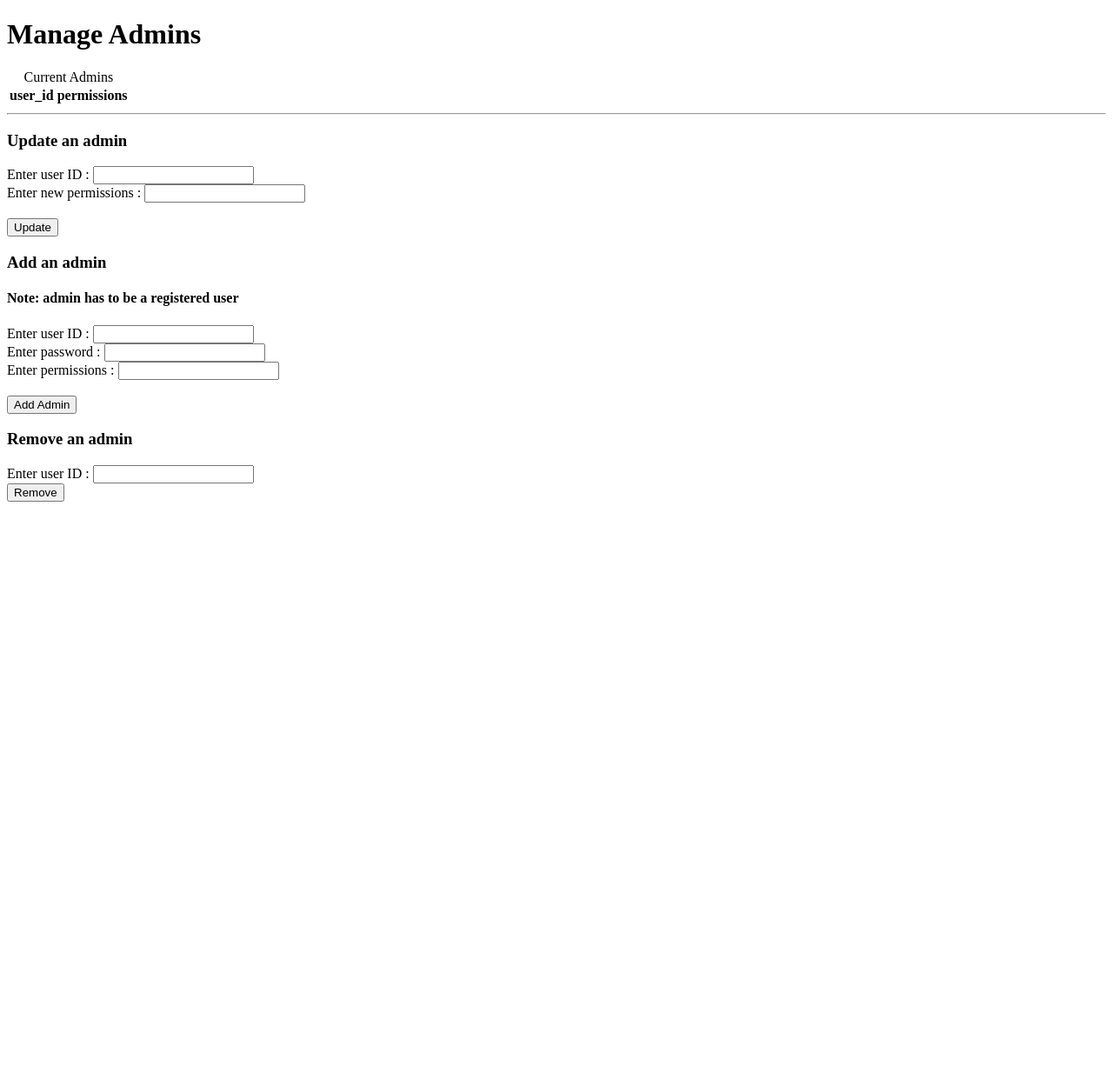
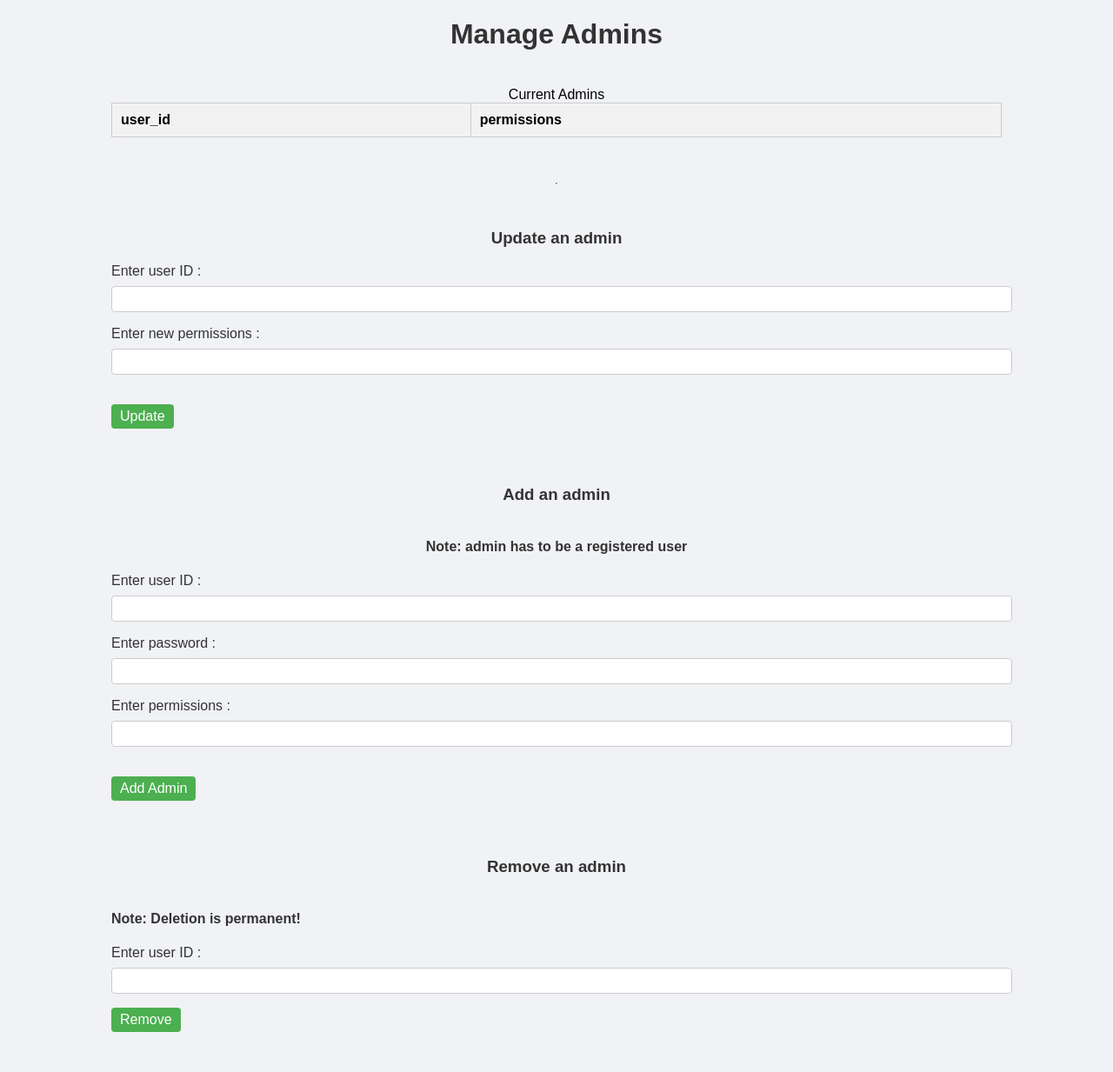
Before and after one commit to bdonong/IT2002---The-App, a Flask app: template templates/admin_update.html in a window 1280 px wide. Shown: the whole page at 87% size. Before the commit the page ends 577 px from the top, so only its background shows below. Run offline with Flask 3, Linux system fonts and the light colour scheme; the template is opened without the code that fills it, so the values that code supplies are empty; parts of the project's set-up code (start-up, migrations or seed data) failed here and were passed over.

Commit message:
Archived SQL codes, added admin management

```diff
--- a/templates/admin.html
+++ b/templates/admin.html
@@ -150,7 +150,7 @@
         <!--To join two tables together-->
         <form action="/admin/join_tables" method="POST" >
             <label for="databases"><h2>Database Selection (Cross Join)</h2></label>
-
+            <h4>Note: Please join 2 different tables</h4>
             <select id="db1" name="db1" required>
                 <option value="booking" selected>Booking</option>
                 <option value="property">Property</option>
--- a/templates/admin_update.html
+++ b/templates/admin_update.html
@@ -1,7 +1,83 @@
 <!DOCTYPE html>
 <html>
 <head>
-	<title>Manage Admins</title>
+    <title>Manage Admins</title>
+    <style>
+        body {
+            font-family: Arial, sans-serif;
+            margin: 0;
+            padding: 0;
+            background-color: #f0f2f5;
+            display: flex;
+            flex-direction: column;
+            align-items: center;
+        }
+
+        h1, h3, h4 {
+            color: #333;
+        }
+
+        table {
+            width: 80%;
+            border-collapse: collapse;
+            margin: 20px 0;
+        }
+
+        th, td {
+            padding: 10px;
+            border: 1px solid #ccc;
+            text-align: left;
+        }
+
+        th {
+            background-color: #f2f2f2;
+        }
+
+        tr:nth-child(even) {
+            background-color: #f2f2f2;
+        }
+
+        form {
+            margin-bottom: 30px;
+            width: 80%;
+        }
+
+        label {
+            display: block;
+            font-size: 1rem;
+            margin-bottom: 0.5rem;
+            color: #333;
+        }
+
+        input {
+            margin-bottom: 1rem;
+            font-size: 1rem;
+            width: 100%;
+            padding: 5px;
+            border: 1px solid #ccc;
+            border-radius: 4px;
+        }
+
+        button {
+            font-size: 1rem;
+            padding: 5px 10px;
+            background-color: #4CAF50;
+            color: white;
+            border: none;
+            cursor: pointer;
+            margin-bottom: 1rem;
+            border-radius: 4px;
+        }
+
+        button:hover {
+            background-color: #45a049;
+        }
+
+        hr {
+            margin: 2rem 0;
+            border-color: #ccc;
+        }
+    </style>
 </head>
 <body>
 	<h1>Manage Admins</h1>
@@ -20,7 +96,6 @@
 	<hr>
 
 	<h3>Update an admin</h3>
-	<!-- Dropdown to select the user -->
 	<form action="/admin/update_admin" method="POST">
 		<label for="user_id">Enter user ID :</label>
 		<input type="number" id="user_id" name="user_id"><br>
@@ -31,7 +106,6 @@
 
 	<h3>Add an admin</h3>
 	<h4>Note: admin has to be a registered user</h4>
-	<!-- Dropdown to select the user -->
 	<form action="/admin/add_admin" method="POST">
 		<label for="user_id">Enter user ID :</label>
 		<input type="number" id="user_id" name="user_id"><br>
@@ -43,8 +117,8 @@
 	</form>
 
 	<h3>Remove an admin</h3>
-	<!-- Dropdown to select the user -->
 	<form action="/admin/remove_admin" method="POST">
+		<h4>Note: Deletion is permanent!</h4>
 		<label for="user_id">Enter user ID :</label>
 		<input type="number" id="user_id" name="user_id"><br>
 		<button type="submit">Remove</button>
```
Also changed, not shown: templates/admin_tables.html (added, +116 -0 lines), SQL_codes/administrator.sql (renamed from administrator.sql), SQL_codes/booking.sql (renamed from booking.sql), SQL_codes/property.sql (renamed from property.sql), SQL_codes/review.sql (renamed from review.sql), SQL_codes/transaction.sql (renamed from transaction.sql), SQL_codes/users.sql (renamed from users.sql).
